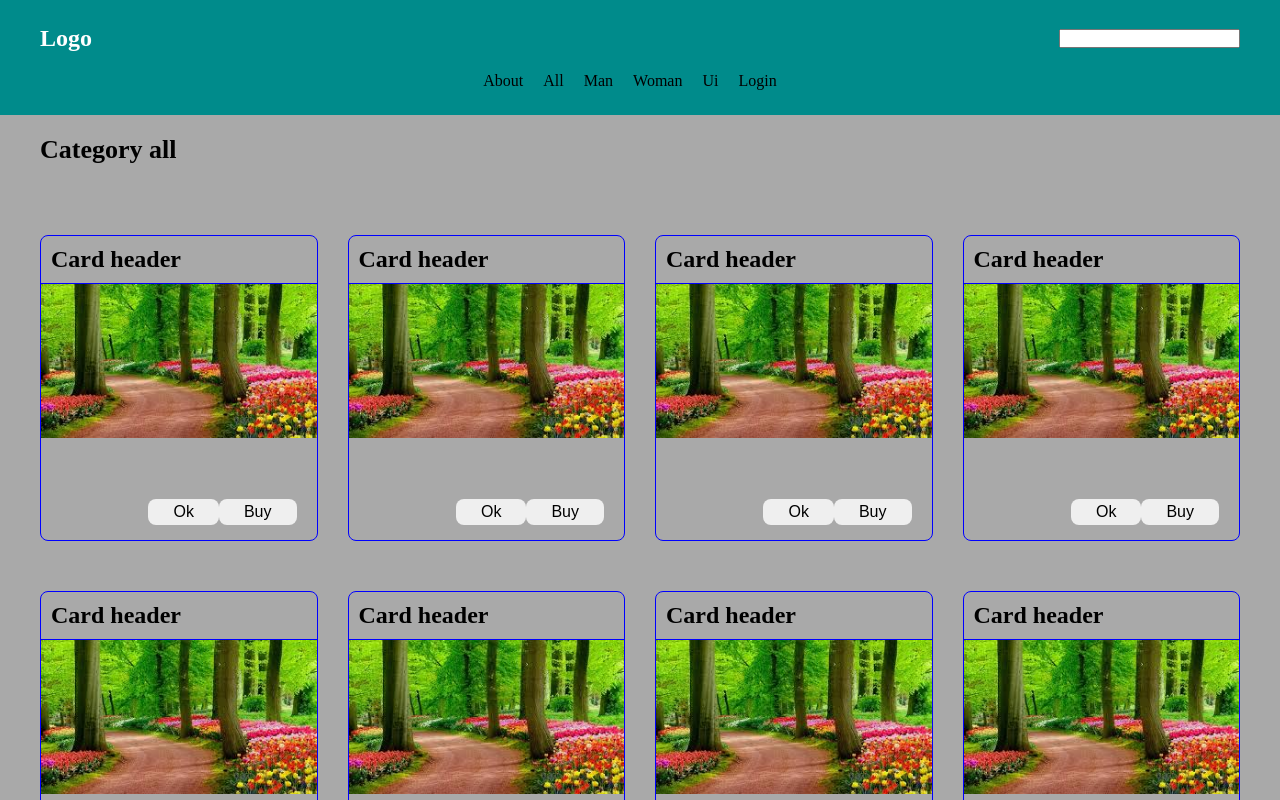
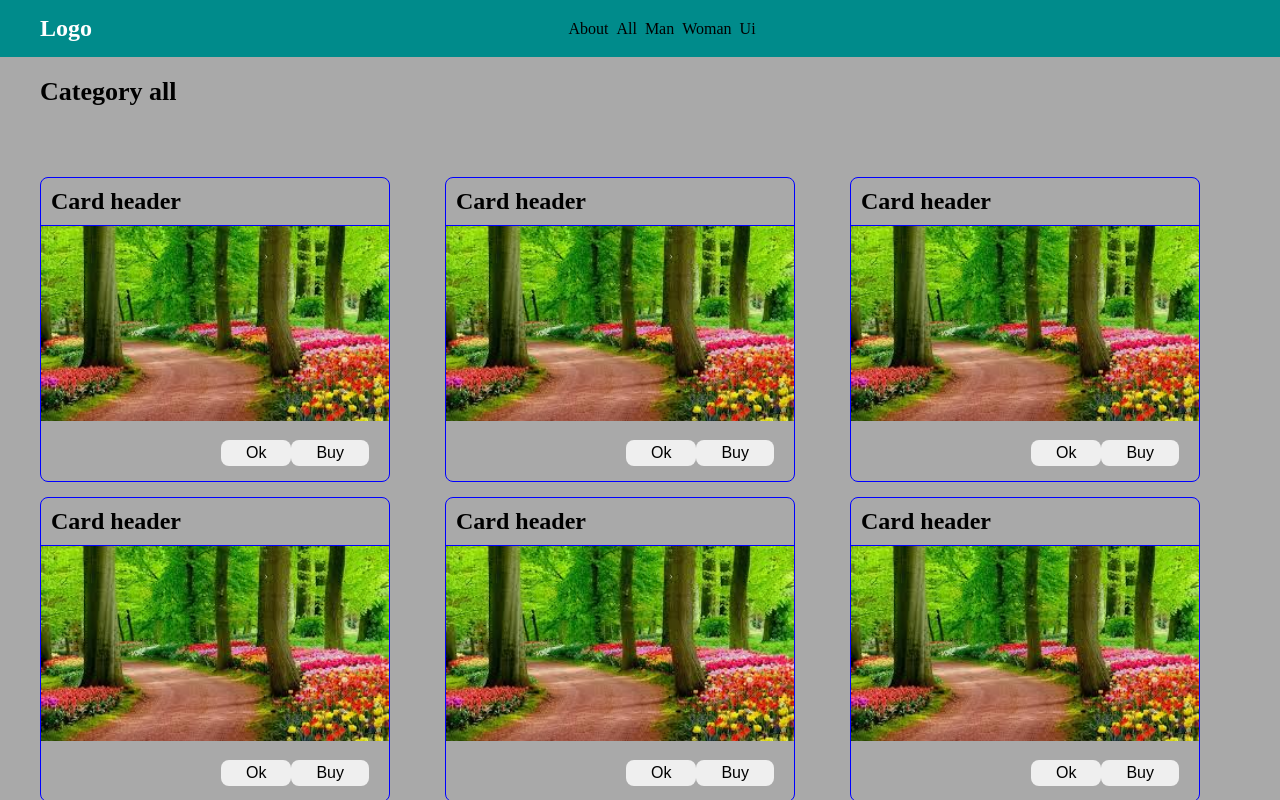
Before and after one commit to vit718/ElectronicsStore_Vue, a Vue app: page /category/all in a window 1280 px wide. Shown: the top 800 px of the page. Built offline with nearby package versions, Linux system fonts and the light colour scheme.

Commit message:
chore:minor changes

```diff
--- a/src/components/Card/CardMedia.vue
+++ b/src/components/Card/CardMedia.vue
@@ -10,8 +10,6 @@ import img from "../../assets/photo.jpeg";
 
 <style scoped lang="scss">
 .card-media {
-  width: 100%;
-  height: 200px;
 
   img {
     width: 100%;
--- a/src/components/Card/CardOverlay.vue
+++ b/src/components/Card/CardOverlay.vue
@@ -1,7 +1,7 @@
 <script setup>
 const emit = defineEmits(["clk"]);
 
-const handleClick=()=>{
+const handleClick = () => {
   emit("clk");
 };
 </script>
@@ -21,7 +21,7 @@ const handleClick=()=>{
   cursor: pointer;
   transition: all 300ms;
 
-  &:hover{
+  &:hover {
     transform: scale(1.02);
   }
 }
--- a/src/components/Card/index.vue
+++ b/src/components/Card/index.vue
@@ -6,9 +6,9 @@ import CardHeader from "./CardHeader.vue";
 import CardMedia from "./CardMedia.vue";
 import CardAction from "./CardAction.vue";
 
-const router=useRouter();
+const router = useRouter();
 
-const handleClick=()=>{
+const handleClick = () => {
   router.push("/details/ajdfk");
 };
 </script>
--- a/src/components/CardList.vue
+++ b/src/components/CardList.vue
@@ -15,8 +15,20 @@ const props = defineProps({
 <style scoped lang="scss">
 .list {
   display: grid;
-  grid-template-columns: repeat(4, 1fr);
-  grid-row-gap: 50px;
-  grid-column-gap: 30px;
+  grid-template-columns: repeat(1, 1fr);
+  grid-row-gap: 10px;
+  grid-column-gap: 10px;
+
+  @media (min-width: 400px) {
+    grid-template-columns: repeat(2, 1fr);
+    grid-row-gap: 15px;
+    grid-column-gap: 15px;
+  }
+
+  @media (min-width: 560px) {
+    grid-template-columns: repeat(3, 1fr);
+    grid-row-gap: 15px;
+    grid-column-gap: 15px;
+  }
 }
 </style>
--- a/src/layouts/Header.vue
+++ b/src/layouts/Header.vue
@@ -1,48 +1,21 @@
 <script setup>
 import Container from "../components/Container.vue";
-
-const secondaryNavItems=[
-  {
-    path:"/about",
-    name:"About",
-  },
-  {
-    path:"/category/all",
-    name:"All"
-  },
-  {
-    path:"/category/man",
-    name:"Man"
-  },
-  {
-    path:"/category/woman",
-    name:"Woman"
-  },
-  {
-    path:"/ui",
-    name:"Ui",
-  },
-  {
-    path:"/login",
-    name:"Login",
-  },
-];
+import MobileMenu from "./MobileMenu.vue";
+import menuItems from './MenuItems.js'
 </script>
 
 <template>
   <header class="header">
     <Container class="content">
-    <div class="primaryNav">
       <h2 class="logo">
-      <router-link to="/">Logo</router-link>
+        <router-link to="/">Logo</router-link>
       </h2>
-      <input/>
-    </div>
-      <ul class="menu secondaryNav">
-        <li v-for="item in secondaryNavItems" :key="item.path" class="menu--item">
+      <ul class="menu">
+        <li v-for="item in menuItems" :key="item.path" class="menu--item">
           <router-link :to="item.path">{{ item.name }}</router-link>
         </li>
       </ul>
+      <MobileMenu />
     </Container>
   </header>
 </template>
@@ -53,28 +26,30 @@ const secondaryNavItems=[
   padding: 15px 0;
 }
 
-.logo a{
-  color:#fff;
-}
-
-.primaryNav{
+.content {
   display: flex;
   justify-content: space-between;
   align-items: center;
-  padding: 10px 0;
 }
 
-.secondaryNav{
-  display: flex;
+.logo a {
+  color: #fff;
+}
+
+.menu {
+  display: none;
+
+  @media (min-width: 560px) {
+    display: flex;
+  }
+
+  flex-grow: 1;
   justify-content: center;
-  padding: 10px 0;
-}
-.menu {
-  display: flex;
   align-items: center;
 }
+
 .menu--item {
-  padding-right: 20px;
+  padding-right: 8px;
   color: #000;
   user-select: none;
 
--- a/src/layouts/MainLayout.vue
+++ b/src/layouts/MainLayout.vue
@@ -35,6 +35,7 @@ setTimeout(() => {
   min-height: 100vh;
   background-color: darkgray;
 }
+
 .main {
   flex-grow: 1;
 }
--- /dev/null
+++ b/src/layouts/MenuItems.js
@@ -0,0 +1,22 @@
+export default [
+  {
+    path: '/about',
+    name: 'About',
+  },
+  {
+    path: '/category/all',
+    name: 'All',
+  },
+  {
+    path: '/category/man',
+    name: 'Man',
+  },
+  {
+    path: '/category/woman',
+    name: 'Woman',
+  },
+  {
+    path: '/ui',
+    name: 'Ui',
+  },
+];
--- /dev/null
+++ b/src/layouts/MobileMenu.vue
@@ -0,0 +1,48 @@
+<script setup>
+import { ref } from 'vue';
+
+import SimpleDrawer from '../components/SimpleDrawer.vue';
+import menuItems from './MenuItems.js'
+
+const showDrawer = ref(false);
+const openDrawer = () => (showDrawer.value = true);
+const closeDrawer = () => (showDrawer.value = false);
+</script>
+
+<template>
+    <div class="btn" @click="openDrawer">
+        X
+    </div>
+    <simple-drawer :show="showDrawer" @close="closeDrawer">
+        <ul class="menu">
+            <li v-for="item in menuItems" :key="item.path" class="menu__item" @click="closeDrawer">
+                <router-link class="menu__item--link" :to="item.path">{{ item.name }}</router-link>
+            </li>
+        </ul>
+    </simple-drawer>
+</template>
+
+<style scoped lang="scss">
+.btn {
+    display: block;
+
+    @media (min-width: 560px) {
+        display: none;
+    }
+}
+
+.menu {
+    padding-top: 50px;
+    padding-bottom: 50px;
+
+    &__item {
+        padding: 10px;
+    }
+
+    &__item--link {
+        font-size: 16px;
+        font-weight: 500;
+        color: #000;
+    }
+}
+</style>
--- a/src/views/HomeViews/HomeView.vue
+++ b/src/views/HomeViews/HomeView.vue
@@ -23,6 +23,7 @@ const items = [1, 2, 3, 4, 5, 6, 7, 8, 9, 10, 11, 12];
   margin-bottom: 40px;
   color: #fff;
 }
+
 .items {
   padding-top: 40px;
   padding-bottom: 40px;
--- a/src/views/UiView.vue
+++ b/src/views/UiView.vue
@@ -7,11 +7,8 @@ import Modal from "../components/Modal.vue";
 import SimpleButton from "../components/SimpleButton.vue";
 import ProfileCard from "../components/ProfileCard.vue";
 import ProfileCardSkeleton from "../components/ProfileCardSkeleton.vue";
-4;
 
-const showDrawer = ref(false);
-const openDrawer = () => (showDrawer.value = true);
-const closeDrawer = () => (showDrawer.value = false);
+
 
 const showModal = ref(false);
 const closeModal = () => (showModal.value = false);
@@ -22,19 +19,7 @@ const handleClick = () => console.log("click");
 
 <template>
   <Container class="ui">
-    <section class="section">
-      <h2 class="title">Simple Drawer</h2>
-      <simple-drawer :show="showDrawer" @close="closeDrawer">
-        <h2>About</h2>
-      </simple-drawer>
-      <simple-button
-        size="medium"
-        color="primary"
-        class="btn"
-        @click="openDrawer"
-        >Open drawer</simple-button
-      >
-    </section>
+
     <!-- <section class="section">
         <h2 class="title">Simple Popup</h2>
         <simple-button size="medium" color="primary" class="btn" @click="openModal">Open Modal</simple-button>
```
